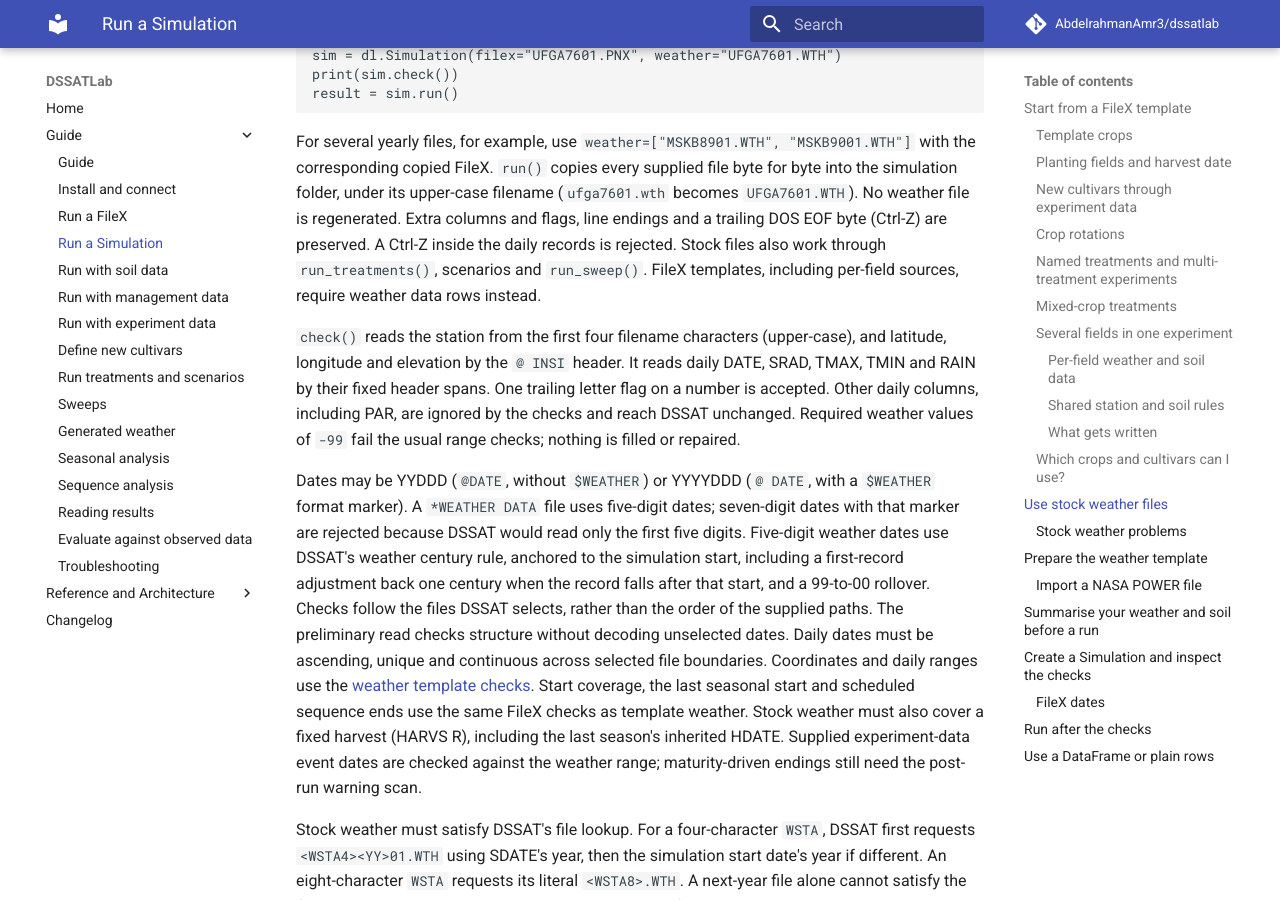
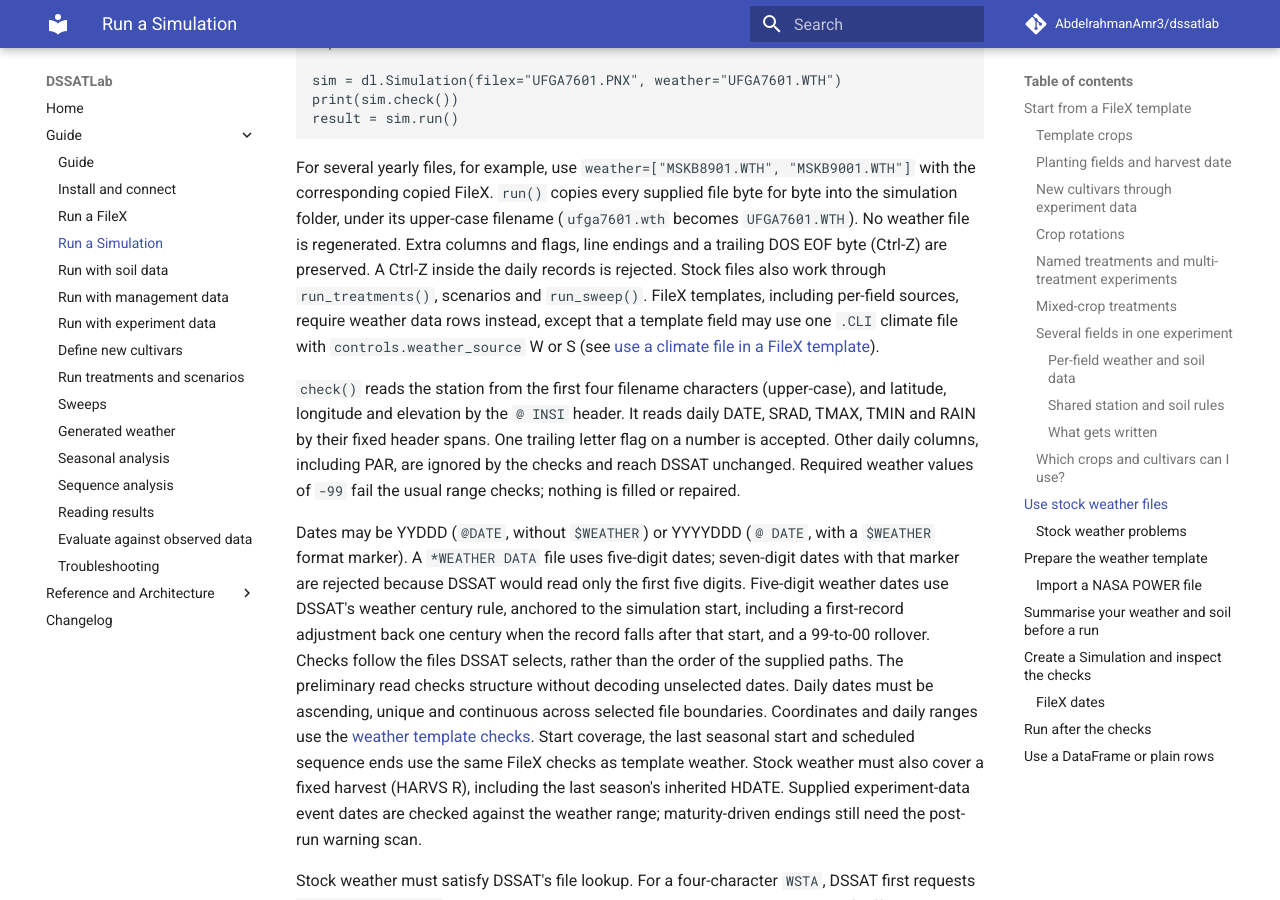
Before and after one commit to AbdelrahmanAmr3/dssatlab, an MkDocs documentation site: the page built from docs/guide/simulation.md, in a window 1280 px wide and 900 px high, scrolled down 8316 px. Built offline with MkDocs 1.6.1 and Material for MkDocs 9.7.7, drawn with Linux system fonts in a browser that asks for light colours; comment, search, counter and statistics services are not loaded; some of the changed text lies outside the part shown.

Commit message:
Fix stale climate-file statements in the simulation guide
Co-Authored-By: Claude Sonnet 5.5 <noreply@anthropic.com>

```diff
--- a/docs/guide/simulation.md
+++ b/docs/guide/simulation.md
@@ -271,7 +271,7 @@ If two fields specify the same station code (or soil profile ID) but have differ
 
 Inside the simulation folder, DSSAT receives:
 
-- One generated weather file per distinct station (named `<station><yy>01.WTH` using the selected treatment's start year).
+- One generated weather file per distinct station (named `<station><yy>01.WTH` using the selected treatment's start year). A station whose weather comes from a climate file (`controls.weather_source` W or S) gets the `.CLI` copied unchanged and no `.WTH`.
 - A single `SOIL.SOL` holding every distinct soil profile in field order.
 - A generated FileX defining each field in both `FIELDS` tables with its own station, coordinates, elevation, soil ID, and depth.
 
@@ -334,7 +334,7 @@ under its upper-case filename (`ufga7601.wth` becomes `UFGA7601.WTH`). No weathe
 file is regenerated. Extra columns and flags, line endings and a trailing DOS EOF
 byte (Ctrl-Z) are preserved. A Ctrl-Z inside the daily records is rejected.
 Stock files also work through `run_treatments()`, scenarios and `run_sweep()`.
-FileX templates, including per-field sources, require weather data rows instead.
+FileX templates, including per-field sources, require weather data rows instead, except that a template field may use one `.CLI` climate file with `controls.weather_source` W or S (see [use a climate file in a FileX template](generated-weather.md#use-a-climate-file-in-a-filex-template)).
 
 `check()` reads the station from the first four filename characters (upper-case),
 and latitude, longitude and elevation by the `@ INSI` header. It reads daily
```
